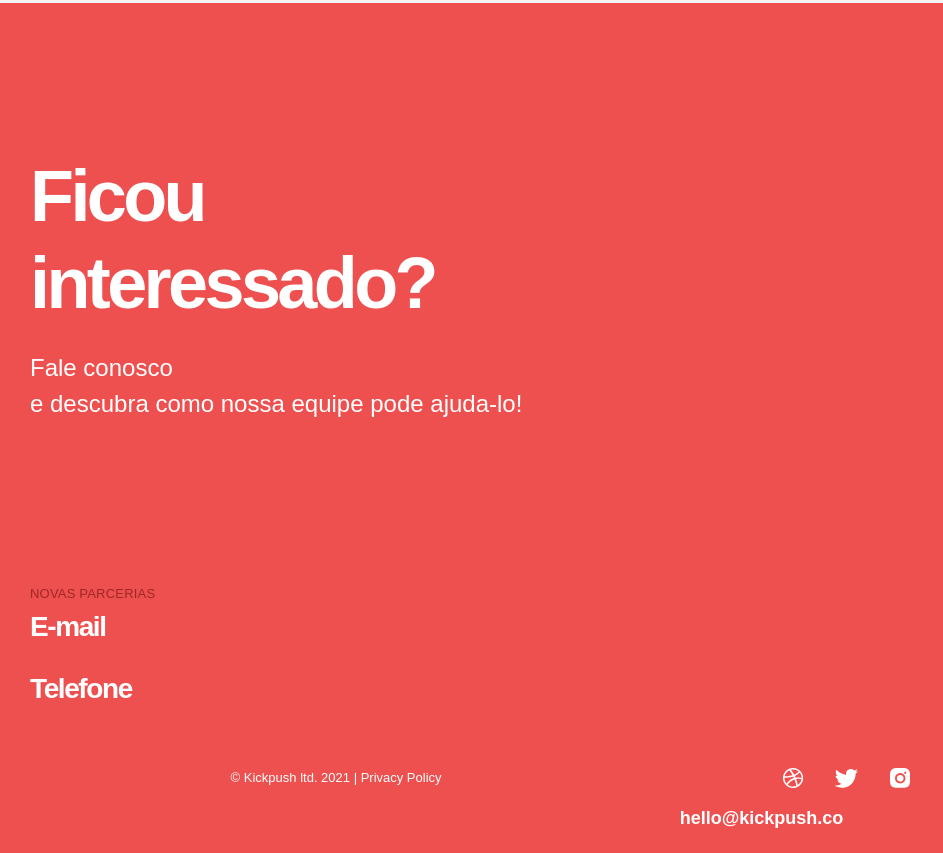
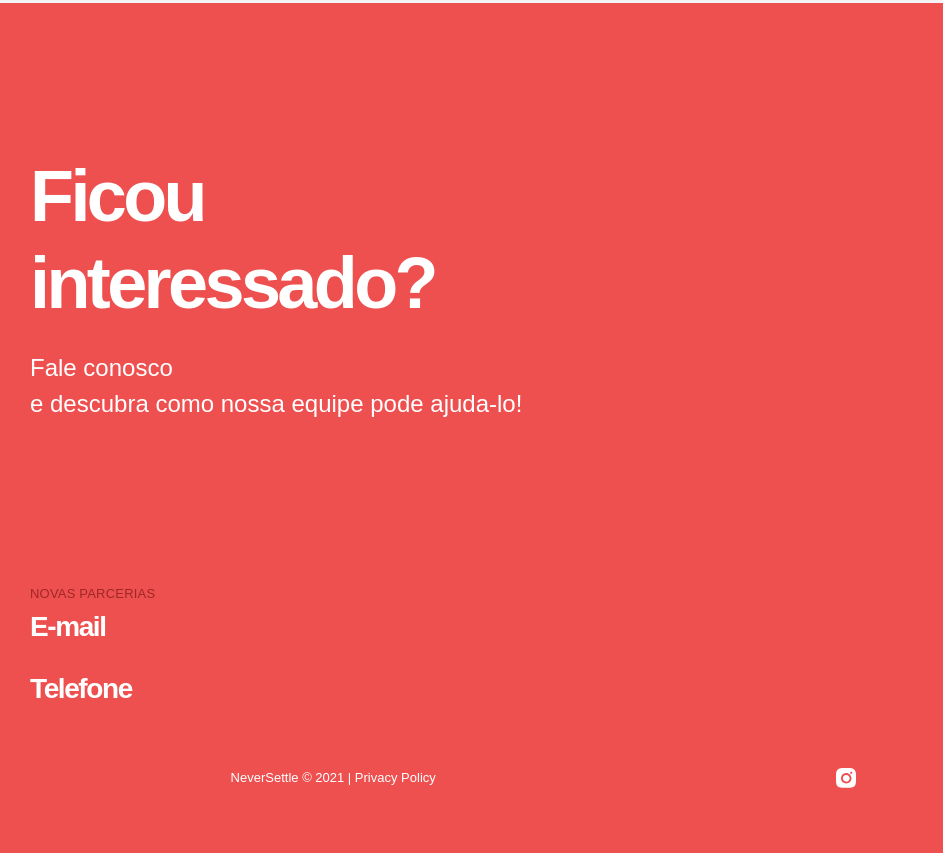
Before and after one commit to neversettletk/github.io, a plain HTML site: page services/index.html in a window 1280 px wide. Shown: the part 5528-6381 px from the top of the page, without its empty margins (0-943 px from the left). Drawn offline with nearby package versions, Linux system fonts and the light colour scheme; a small style sheet from the web is missing; files whose address does not match are found by name; a web font is replaced by a local one.

Commit message:
Add files via upload

```diff
--- a/services/index.html
+++ b/services/index.html
@@ -33,9 +33,9 @@
             <nav class="nav">
                <ul class="nav__list">
 
-				  <li class="s16 nav__item reveal--load"> <a title="Ligamos as pessoas.." class="nav__link" href="./services/" data-history="" data-nav="projects">Pessoas</a> </li>
-                  <li class="s16 nav__item reveal--load"> <a title="..para impulsionar o Seu negócio!" class="nav__link" href="https://neversettle.tk/services/" data-history="" data-nav="projects">Tecnologia</a> </li>
-                  <li class="s16 nav__item reveal--load"> <a title="Olá, pode me ajudar?" class="nav__link" href="./services/index.html" data-history="" data-nav="projects">Negócios</a> </li>
+				  <li class="s16 nav__item reveal--load"> <a title="Ligamos as pessoas.." class="nav__link" href="./index.html" data-history="" data-nav="projects">Pessoas</a> </li>
+                  <li class="s16 nav__item reveal--load"> <a title="..para impulsionar o Seu negócio!" class="nav__link" href="./index.html" data-history="" data-nav="projects">Tecnologia</a> </li>
+                  <li class="s16 nav__item reveal--load"> <a title="Olá, pode me ajudar?" class="nav__link" href="./index.html" data-history="" data-nav="projects">Negócios</a> </li>
 
                </ul>
                <div class="nav__email links--accent">
@@ -136,44 +136,25 @@
         <footer class="footer">
             <div class="group links--accent">
                <div class="footer__col footer__col--left">
-                  <p class="p s13 wm">© Kickpush ltd. <span data-replace-date="">2021</span><small> | <a class="wm" href="https://www.iubenda.com/privacy-policy/7773310">Privacy Policy</a></small></p>
+                  <p class="p s13 wm">NeverSettle © <span data-replace-date="">2021</span><small> | <a class="wm" href="">Privacy Policy</a></small></p>
                </div>
                <div class="footer__col">
                   <ul class="list--social">
+
                      <li class="list--social__item">
-                        <a class="list--social__link" target="_blank" href="https://dribbble.com/kickpush">
-                           <i class="list--social__icon">
-                              <svg xmlns="http://www.w3.org/2000/svg" width="32" height="32" viewBox="0 0 32 32">
-                                 <path fill="#FFF" fill-rule="evenodd" d="M26.1 16c0 .68-.06 1.35-.2 2-.13.66-.33 1.3-.58 1.9-.26.6-.57 1.16-.93 1.7-.37.52-.78 1.02-1.24 1.47-.45.45-.95.86-1.5 1.22-.52.35-1.1.66-1.7.9-.6.27-1.24.46-1.88.6-.66.13-1.35.2-2.03.2-.68 0-1.36-.07-2.02-.2-.65-.14-1.28-.33-1.9-.6-.6-.24-1.16-.55-1.7-.9-.53-.37-1.03-.78-1.5-1.23-.44-.45-.85-.95-1.2-1.48-.38-.54-.7-1.1-.94-1.7-.27-.6-.46-1.24-.6-1.9-.13-.65-.2-1.32-.2-2 0-.68.07-1.36.2-2 .14-.66.33-1.3.6-1.9.24-.6.55-1.16.92-1.7.36-.52.77-1.02 1.22-1.47.46-.45.96-.86 1.5-1.22.53-.35 1.1-.66 1.7-.9.6-.27 1.24-.47 1.9-.6.65-.13 1.33-.2 2-.2.7 0 1.38.07 2.04.2.64.13 1.28.33 1.9.6.58.24 1.16.55 1.7.9.53.37 1.03.78 1.48 1.23.46.45.87.95 1.23 1.48.35.54.66 1.1.92 1.7.25.6.45 1.24.58 1.9.14.64.2 1.32.2 2zM12.4 8.28c-2.4 1.12-4.2 3.3-4.75 5.96.23 0 3.8.05 7.93-1.04-1.5-2.63-3.08-4.77-3.2-4.92zm3.9 6.23c-4.43 1.33-8.67 1.23-8.83 1.23V16c0 2.2.83 4.2 2.2 5.7 0 0 2.34-4.14 6.98-5.63.1-.04.22-.07.34-.1l-.7-1.46zm5.42-4.9c-1.5-1.33-3.5-2.14-5.67-2.14-.7 0-1.37.08-2.02.24.13.17 1.74 2.3 3.2 4.98 3.25-1.2 4.47-3.06 4.5-3.1zm-4.15 7.78c-.02 0-.04 0-.06.02-5.05 1.75-6.7 5.3-6.72 5.33 1.45 1.13 3.28 1.8 5.27 1.8 1.2 0 2.32-.23 3.35-.67-.12-.74-.62-3.36-1.83-6.48zm3.28 5.7c1.93-1.3 3.3-3.35 3.68-5.73-.18-.05-2.58-.8-5.35-.37 1.13 3.08 1.58 5.6 1.67 6.1zm-2.95-9.13c.2.4.4.83.57 1.24l.2.43c2.94-.36 5.84.26 5.97.28-.02-2-.75-3.87-1.96-5.32 0 .02-1.4 2-4.78 3.37z"></path>
-                              </svg>
-                           </i>
-                           <span class="visuallyhidden">Follow us on Dribbble</span>
-                        </a>
-                     </li>
-                     <li class="list--social__item">
-                        <a class="list--social__link" target="_blank" href="https://twitter.com/kickpush">
-                           <i class="list--social__icon">
-                              <svg width="32" height="32" viewBox="0 0 32 32" xmlns="http://www.w3.org/2000/svg">
-                                 <path d="M16.065 11.966l.05.807-.824-.1c-2.996-.378-5.614-1.663-7.837-3.822L6.367 7.78l-.28.79c-.593 1.764-.214 3.626 1.02 4.88.66.69.51.79-.625.378-.395-.132-.74-.23-.774-.182-.115.116.28 1.615.593 2.208.43.824 1.3 1.632 2.256 2.11l.807.378-.955.017c-.922 0-.955.015-.856.36.33 1.072 1.63 2.21 3.08 2.704l1.02.346-.89.527c-1.316.758-2.864 1.186-4.412 1.22-.74.016-1.35.082-1.35.13 0 .166 2.01 1.09 3.178 1.45 3.507 1.072 7.672.61 10.8-1.218 2.224-1.303 4.446-3.89 5.484-6.394.56-1.335 1.12-3.774 1.12-4.944 0-.758.05-.856.97-1.763.544-.528 1.054-1.105 1.153-1.27.165-.313.148-.313-.69-.032-1.4.494-1.598.428-.907-.314.51-.527 1.12-1.482 1.12-1.763 0-.048-.247.034-.527.183-.295.164-.954.412-1.448.56l-.89.28-.806-.544c-.444-.297-1.07-.627-1.4-.726-.84-.23-2.123-.197-2.88.066-2.06.742-3.36 2.653-3.21 4.746z" fill="#FFF" fill-rule="evenodd"></path>
-                              </svg>
-                           </i>
-                           <span class="visuallyhidden">Follow us on Twitter</span>
-                        </a>
-                     </li>
-                     <li class="list--social__item">
-                        <a class="list--social__link" target="_blank" href="https://instagram.com/kickpushteam">
+                        <a class="list--social__link" target="_blank" href="https://instagram.com/neversettletk">
                            <i class="list--social__icon">
                               <svg xmlns="http://www.w3.org/2000/svg" width="32" height="32" viewBox="0 0 32 32">
                                  <path fill="#FFF" fill-rule="evenodd" d="M16 6c2.72 0 3.06 0 4.12.06 1.07.05 1.8.22 2.43.46.66.26 1.22.6 1.77 1.16.56.55.9 1.1 1.16 1.77.24.63.4 1.36.46 2.42.05 1.07.06 1.4.06 4.12 0 2.7 0 3-.06 4.1-.05 1-.22 1.8-.46 2.4-.26.6-.6 1.2-1.16 1.7-.55.54-1.1.9-1.77 1.13-.64.25-1.36.42-2.43.47-1.06.06-1.4.07-4.12.07s-3.06 0-4.12-.06c-1.07-.02-1.8-.2-2.43-.44-.66-.26-1.22-.6-1.77-1.16-.56-.58-.9-1.1-1.16-1.8-.24-.63-.4-1.36-.46-2.4C6 19.03 6 18.7 6 16c0-2.72 0-3.06.06-4.13.05-1.06.22-1.8.46-2.42.26-.66.6-1.22 1.16-1.77.55-.56 1.1-.9 1.77-1.16.64-.24 1.36-.4 2.43-.46C12.94 6 13.28 6 16 6zm.23 5c-2.9 0-5.23 2.32-5.23 5.2 0 2.88 2.34 5.22 5.23 5.22 2.88 0 5.22-2.34 5.22-5.22 0-2.9-2.34-5.23-5.22-5.23zm6.13-.23c0-.63-.5-1.14-1.13-1.14-.63 0-1.14.5-1.14 1.14 0 .62.5 1.13 1.1 1.13.6 0 1.1-.5 1.1-1.13zm-6.13 8.84c-1.88 0-3.4-1.5-3.4-3.3s1.52-3.4 3.4-3.4c1.87 0 3.4 1.5 3.4 3.4s-1.53 3.4-3.4 3.4z"></path>
                               </svg>
                            </i>
-                           <span class="visuallyhidden">Follow us on Instagram</span>
+                           <span class="visuallyhidden">Siga nosso Instagram</span>
                         </a>
                      </li>
                   </ul>
                </div>
                <div class="footer__col footer__col--right">
-                  <p class="p s18"><a href="mailto:hello@kickpush.co">hello@kickpush.co</a></p>
+
                </div>
             </div>
          </footer>
```
